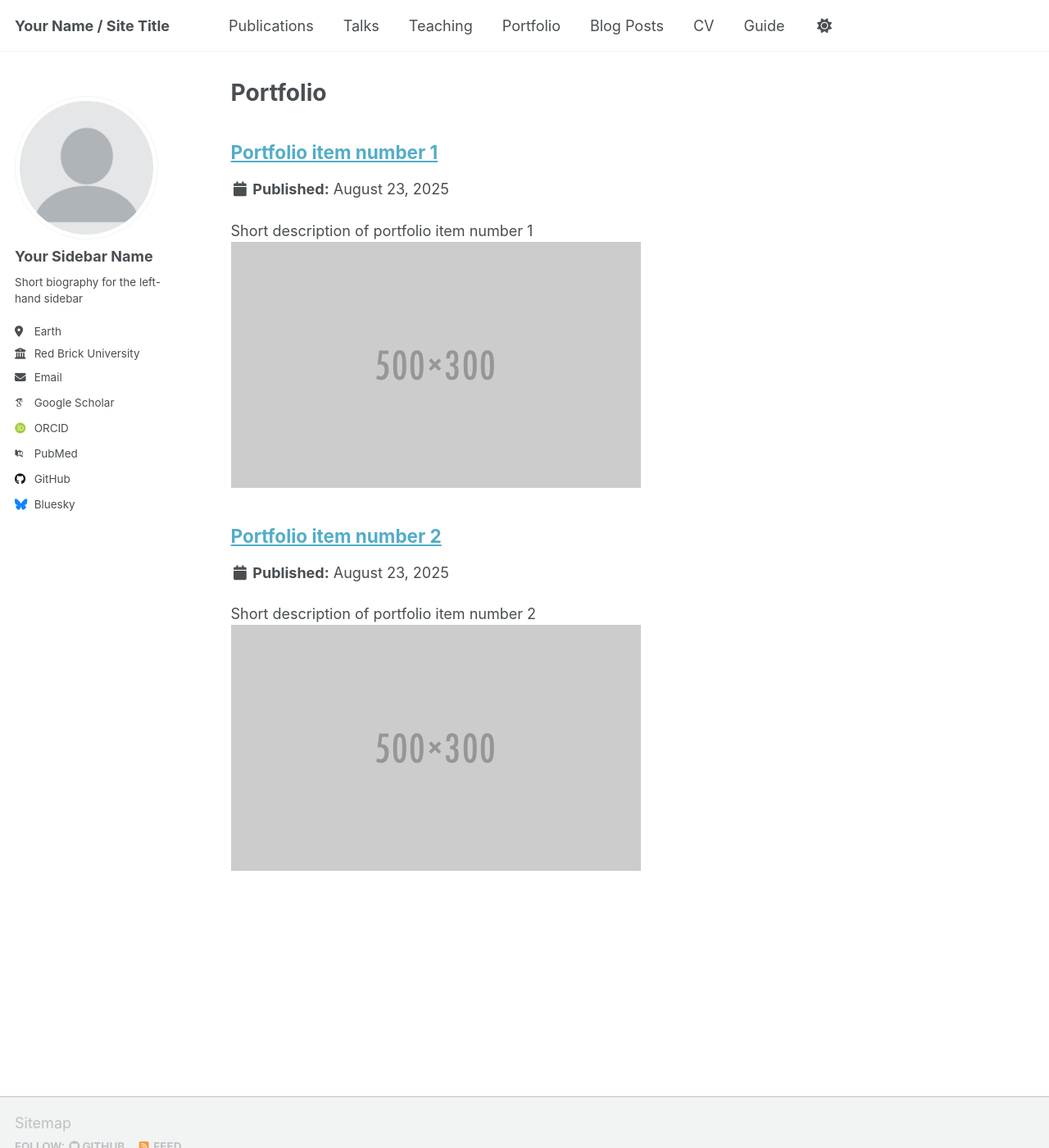
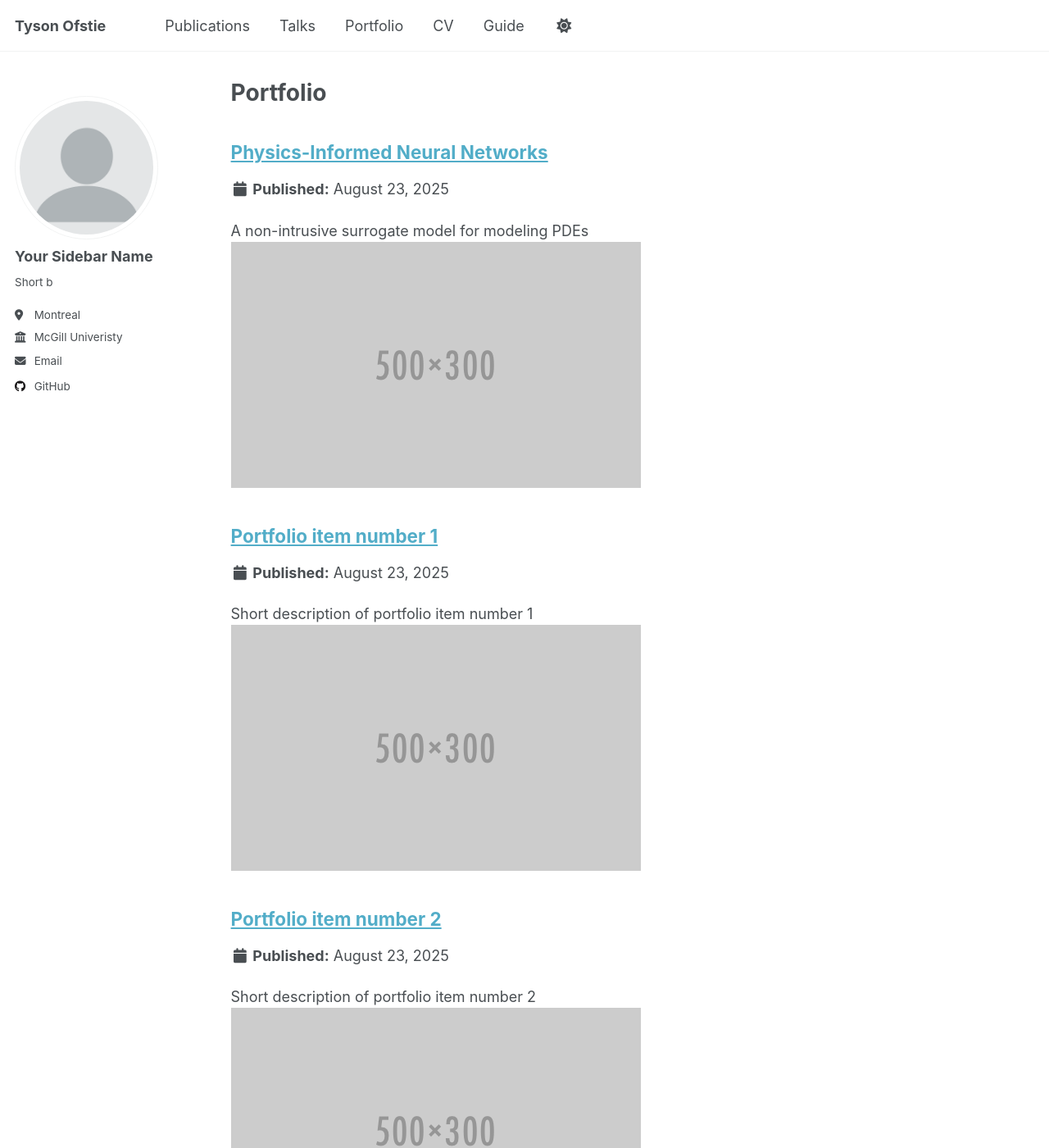
Before and after one commit to tofstie/tofstie.github.io, a Jekyll site: the page built from _pages/portfolio.html, in a window 1280 px wide and 1400 px high. Shown: the whole window at 82% size. Built offline with Jekyll 4.4.1, drawn with Linux system fonts in a browser that asks for light colours; some web fonts are replaced; a script that is not in the unit is left out; some of the changed text lies outside the part shown.

Commit message:
Some personal changes, PINNs

```diff
--- a/_config.yml
+++ b/_config.yml
@@ -9,11 +9,11 @@
 # Basic Site Settings
 locale                   : "en-US"
 site_theme               : "default" # Currently available options are "default", "air"
-title                    : "Your Name / Site Title"
+title                    : "Tyson Ofstie"
 title_separator          : "-"
-name                     : &name "Your Name"
+name                     : &name "Tyson Ofstie"
 description              : &description "personal description"
-url                      : https://academicpages.github.io # the base hostname & protocol for your site e.g. "https://[your GitHub username].github.io" or if you already have some other page hosted on Github then use "https://[your GitHub username].github.io/[Your Repo Name]"
+url                      : https://tofstie.github.io # the base hostname & protocol for your site e.g. "https://[your GitHub username].github.io" or if you already have some other page hosted on Github then use "https://[your GitHub username].github.io/[Your Repo Name]"
 baseurl                  : "" # the subpath of your site, e.g. "/blog"
 repository               : "academicpages/academicpages.github.io"
 
@@ -25,21 +25,21 @@ author:
   avatar           : "profile.png"
   name             : "Your Sidebar Name"
   pronouns         : # example: "she/her"
-  bio              : "Short biography for the left-hand sidebar"
-  location         : "Earth"
-  employer         : "Red Brick University"
+  bio              : "Short b"
+  location         : "Montreal"
+  employer         : "McGill Univeristy"
   uri              : # URL
-  email            : "none@example.org"
+  email            : "tysonofstie@gmail.com"
 
   # Academic websites
   academia         : # URL
   arxiv            : # URL - Update with the correct link to your profile
-  googlescholar    : "https://scholar.google.com/citations?user=PS_CX0AAAAAJ"
+  googlescholar    : #"https://scholar.google.com/citations?user=PS_CX0AAAAAJ"
   inspire-hep      : # URL
   impactstory      : # URL
-  orcid            : "http://orcid.org/yourorcidurl"
+  orcid            : #"http://orcid.org/yourorcidurl"
   semantic         : # URL
-  pubmed           : "https://www.ncbi.nlm.nih.gov/pubmed/?term=john+snow"
+  pubmed           : #"https://www.ncbi.nlm.nih.gov/pubmed/?term=john+snow"
   researchgate     : # URL
   scopus           : # URL
 
@@ -47,13 +47,13 @@ author:
   bitbucket        : # Username - Update with your username on the site
   codepen          : # Username
   dribbble         : # Username
-  github           : "academicpages"
+  github           : "tofstie"
   kaggle           : # Username
   stackoverflow    : # User number or user number and name (i.e., use "1" or "1/jeff-atwood")
 
   # Social media
   artstation       : # Username
-  bluesky          : "bsky.app" # Replace this with you Bluesky username
+  bluesky          : #"bsky.app" # Replace this with you Bluesky username
   facebook         : # Username
   flickr           : # Username
   foursquare       : # Username
--- /dev/null
+++ b/_portfolio/physics-based-nerual-network.md
@@ -0,0 +1,30 @@
+---
+title: "Physics-Informed Neural Networks"
+excerpt: "A non-intrusive surrogate model for modeling PDEs<br/><img src='/images/500x300.png'>"
+collection: portfolio
+---
+
+This project is a collection of Physics-Informed Neural Networks (PINNS) using TensorFlow for multiple different PDEs
+
+## Current Supported PDEs
+
+Currently, there are multiple linear and non-linear ODEs/PDEs that are supported.
+- 1D Damped Pendulum Equation
+- 1D/2D Linear Advection
+- 1D Inviscid Burgers Equation
+
+## How does it work?
+PINNs work by incorporating the physics of the problem into the training of the neural network. To do so,
+the loss function includes this physics. Typically this involves including three additional terms to the loss function
+in addition to the standard MSE.
+
+$$Loss = MSE + R_{MSE} + IC_{MSE} + BC_{MSE}$$
+
+### Residual Loss
+The first addition is the residual loss of the model. This model involves the mean square error of the residual that
+can be calculated using the PINN. To do so, the given equation is solved. For example,
+the residual of the inviscid Burgers equation has the following form.
+
+$$\frac{du}{dt} + u\frac{du}{dx} = R$$
+
+### Initial Condition Loss
```
Also changed, not shown: _data/navigation.yml (+4 -4 lines).
